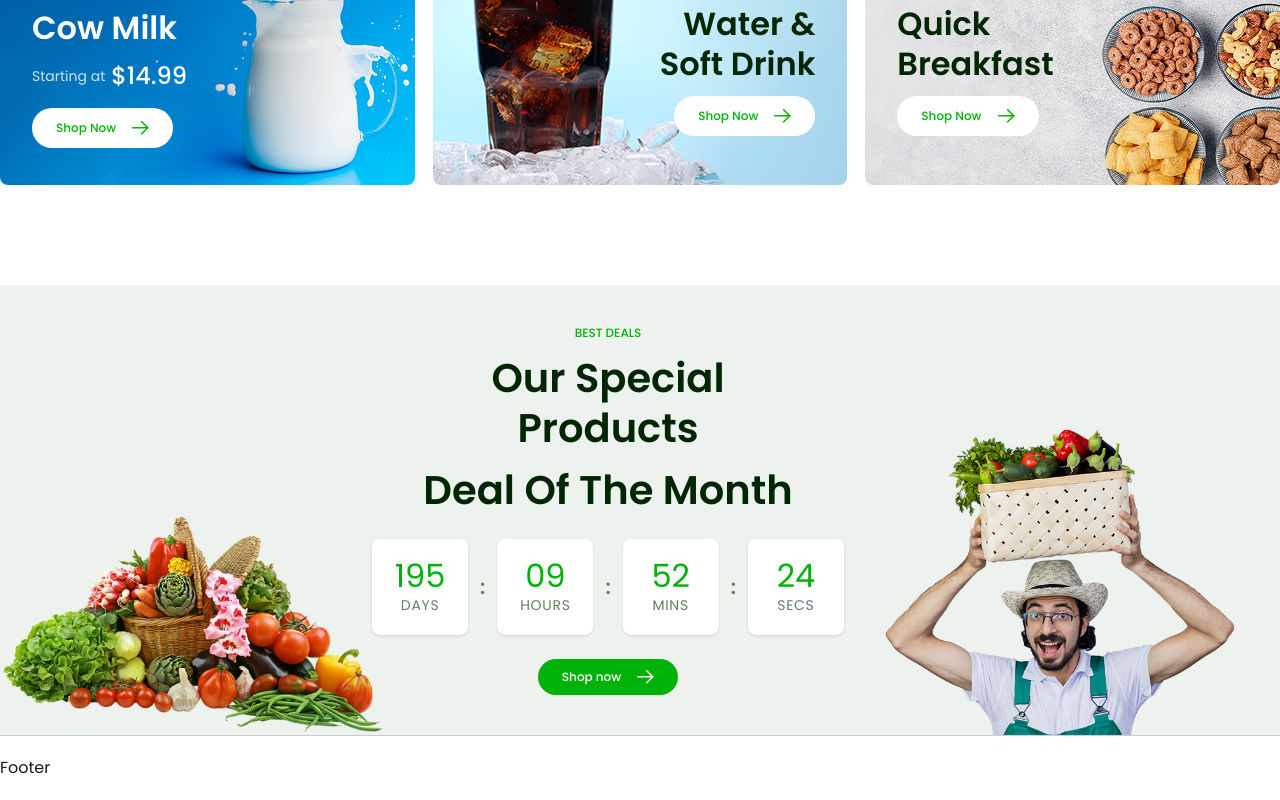
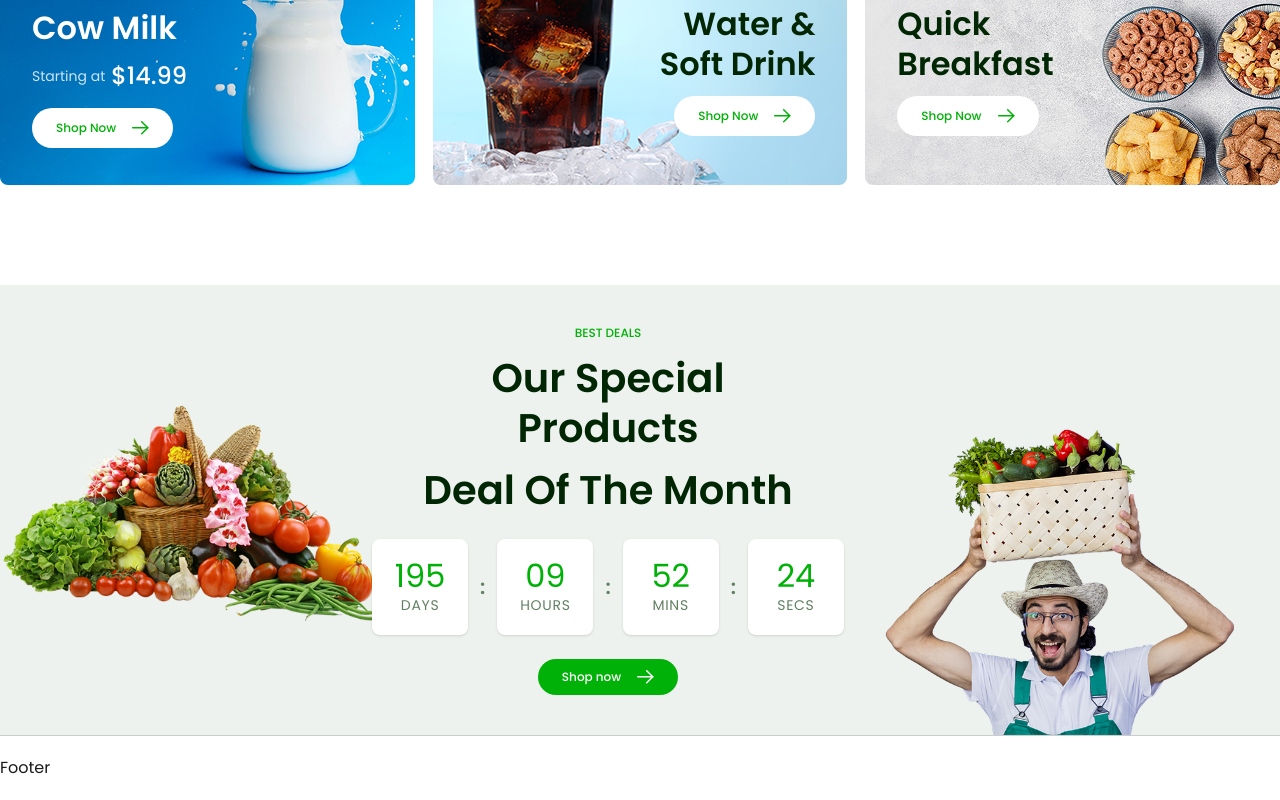
Before and after one commit to khaledelgamal/PureHarvest, a React (Vite) app: page / in a window 1280 px wide. Shown: the part 1422-2222 px from the top of the page. Built offline with nearby package versions, Linux system fonts and the light colour scheme.

Commit message:
refactor(home page) - wrap DealOfTheMonth left image in a container div and adjust width styling

```diff
--- a/src/pages/Home/components/DealOfTheMonth/DealOfTheMonth.tsx
+++ b/src/pages/Home/components/DealOfTheMonth/DealOfTheMonth.tsx
@@ -16,11 +16,13 @@
     <section className="bg-green-gray-50 overflow-hidden relative min-h-[400px]">
       <div className="flex items-center justify-between max-w-[1440px] mx-auto">
         {/* Left image */}
-        <img
-          src="/images/best-deals-1.png"
-          alt="best deals 1"
-          className="hidden xl:block shrink-0 w-[30%] max-w-[521px] h-auto object-contain self-end"
-        />
+        <div className="flex items-center justify-center w-[30%] max-w-[521px] ">
+          <img
+            src="/images/best-deals-1.png"
+            alt="best deals 1"
+            className="hidden xl:block shrink-0 h-auto object-contain self-end"
+          />
+        </div>
 
         {/* Center content */}
         <div className="flex flex-col gap-6 justify-center items-center py-10 px-6 flex-1 min-w-0">
```
